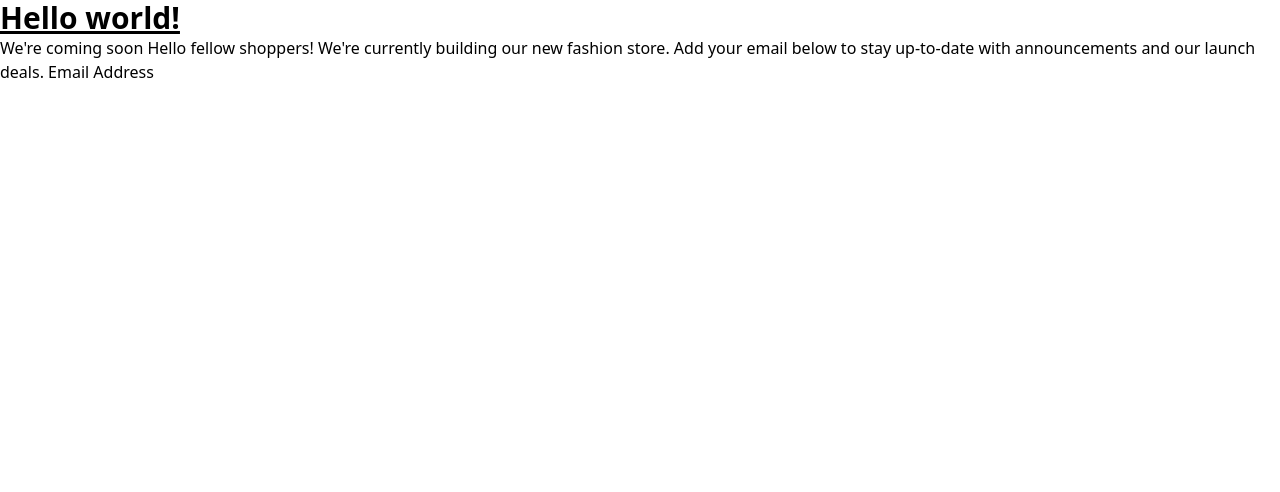
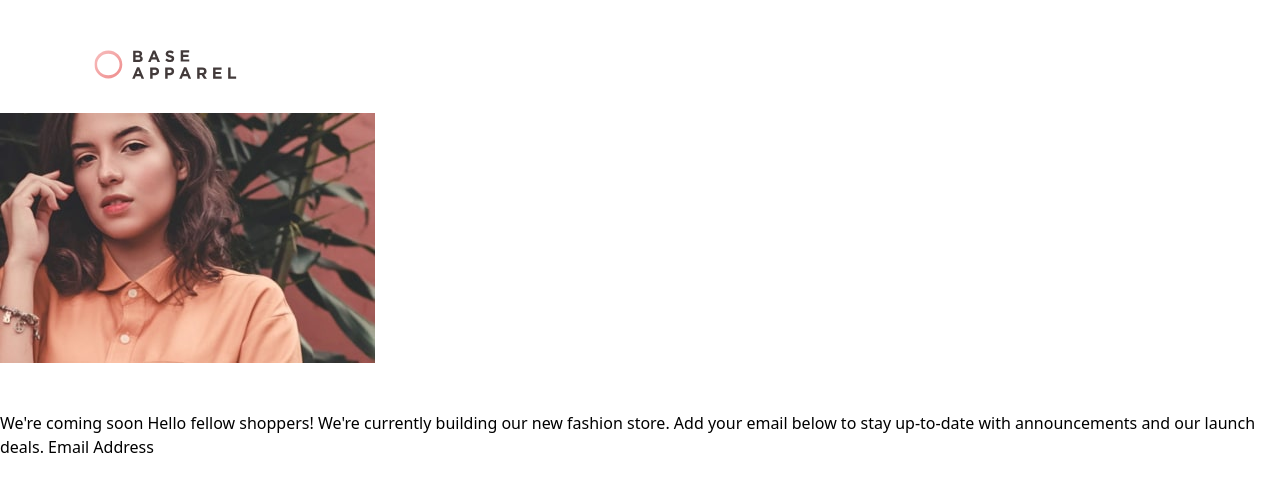
Before and after one commit to Abaljerind/base-apparel-coming-soon, a website: page index.html in a window 1280 px wide. Drawn offline with Linux system fonts and the light colour scheme.

Commit message:
add logo + hero img

```diff
--- a/index.html
+++ b/index.html
@@ -18,7 +18,17 @@
     <link rel="stylesheet" href="/css/output.css" />
   </head>
   <body>
-    <h1 class="text-3xl font-bold underline">Hello world!</h1>
+    <section class="py-12">
+      <!-- logo -->
+      <div class="logo mb-8 ml-8 scale-90">
+        <img src="./images/logo.svg" alt="logo and text of the product" />
+      </div>
+
+      <!-- image hero -->
+      <div class="hero">
+        <img src="./images/hero-mobile.jpg" alt="image of the model in mobile version" class="bg-cover" />
+      </div>
+    </section>
 
     We're coming soon Hello fellow shoppers! We're currently building our new fashion store. Add your email below to stay up-to-date with announcements and our launch deals. Email
     Address
```
Also changed, not shown: css/output.css.
